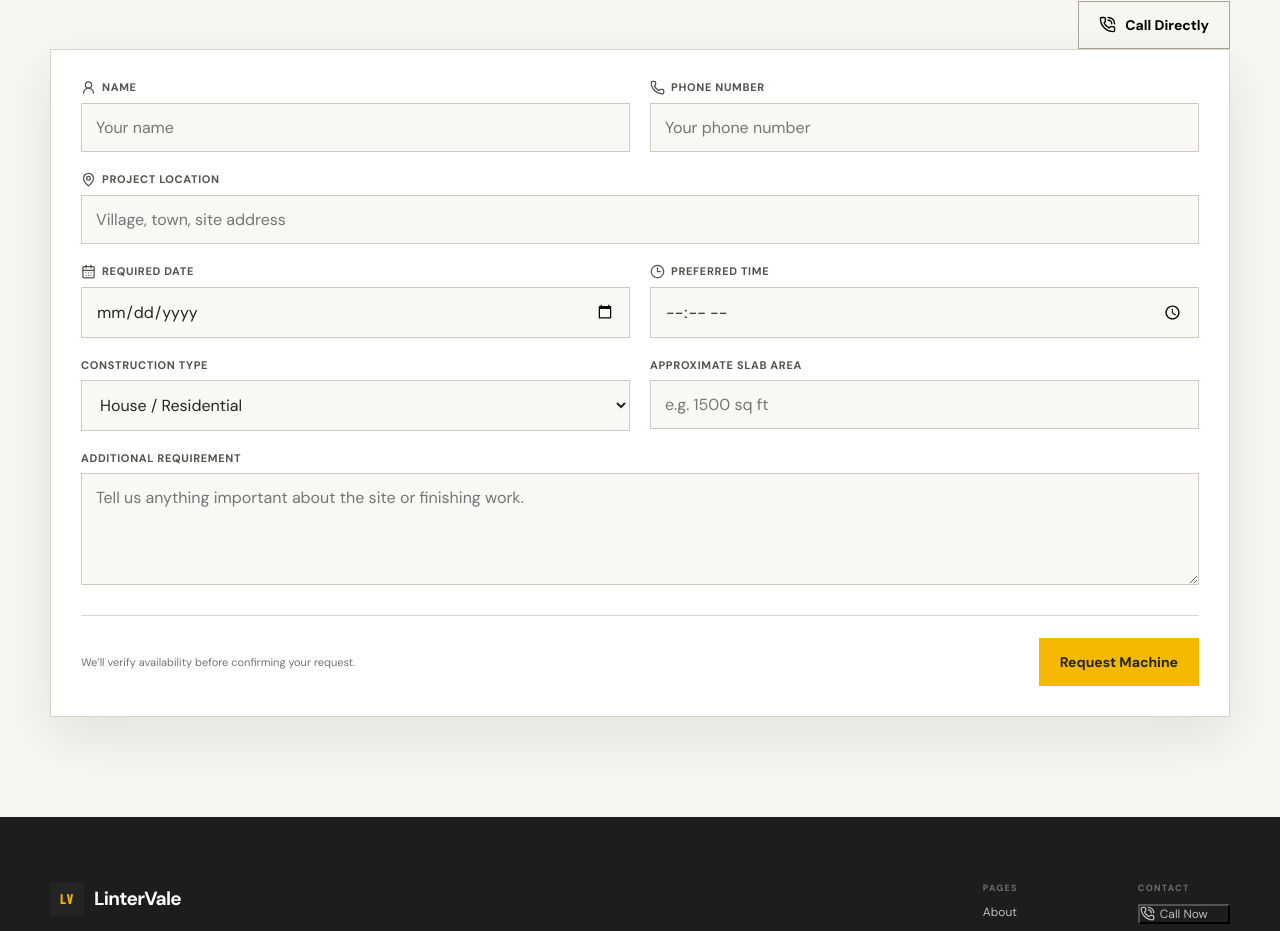
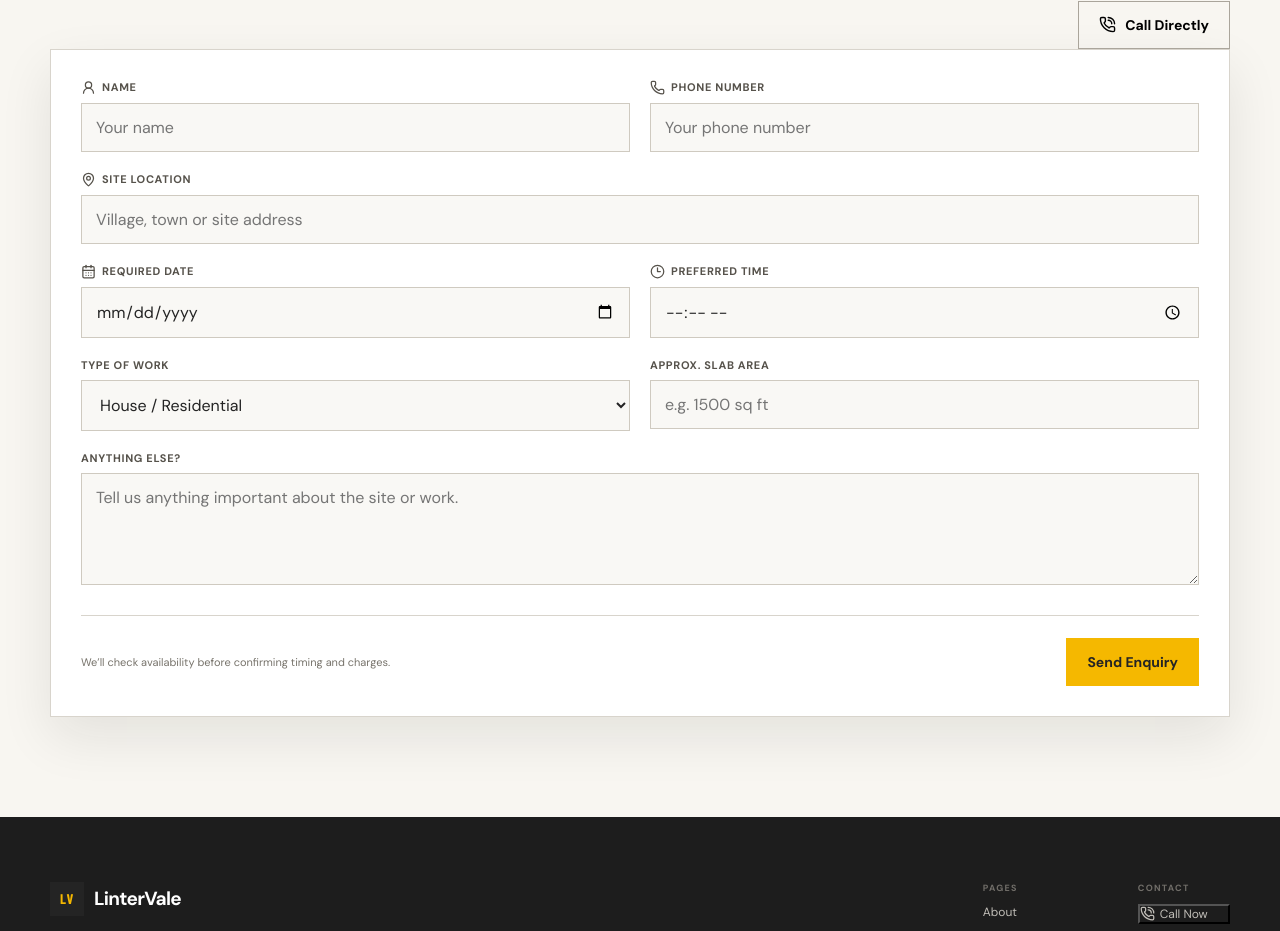
Before and after one commit to ojha-shubham/lintervale, a React (Vite) app: page /machine in a window 1280 px wide. Shown: the part 1659-2590 px from the top of the page. Built offline with nearby package versions, Linux system fonts and the light colour scheme.

Commit message:
Make customer-facing copy more natural

```diff
--- a/src/components/BookingForm/BookingForm.tsx
+++ b/src/components/BookingForm/BookingForm.tsx
@@ -1,12 +1,5 @@
 import { useState, type FormEvent } from "react";
-import {
-  CalendarDays,
-  CheckCircle2,
-  Clock3,
-  MapPin,
-  Phone,
-  UserRound,
-} from "lucide-react";
+import { CalendarDays, CheckCircle2, Clock3, MapPin, Phone, UserRound } from "lucide-react";
 import { requestMachineBooking } from "../../services/bookingService";
 import type { ConstructionType, MachineBookingRequest } from "../../types";
 import Button from "../Button/Button";
@@ -19,6 +12,7 @@ const constructionTypes: ConstructionType[] = [
   "Road / Civil Work",
   "Other",
 ];
+
 const initial: MachineBookingRequest = {
   name: "",
   phone: "",
@@ -32,16 +26,15 @@ const initial: MachineBookingRequest = {
 
 export default function BookingForm() {
   const { language } = useLanguage();
-  const h = language === "hinglish";
+  const isHinglish = language === "hinglish";
   const [form, setForm] = useState(initial);
   const [submitted, setSubmitted] = useState<string | null>(null);
   const [loading, setLoading] = useState(false);
-  function update<K extends keyof MachineBookingRequest>(
-    key: K,
-    value: MachineBookingRequest[K],
-  ) {
-    setForm((c) => ({ ...c, [key]: value }));
+
+  function update<K extends keyof MachineBookingRequest>(key: K, value: MachineBookingRequest[K]) {
+    setForm((current) => ({ ...current, [key]: value }));
   }
+
   async function submit(event: FormEvent<HTMLFormElement>) {
     event.preventDefault();
     setLoading(true);
@@ -49,162 +42,87 @@ export default function BookingForm() {
     setLoading(false);
     if (result.success) setSubmitted(result.reference);
   }
+
   const typeLabel = (type: ConstructionType) =>
-    h
+    isHinglish
       ? {
-          "House / Residential": "House / Residential",
+          "House / Residential": "Ghar / Residential",
           "Commercial Building": "Commercial Building",
           "RCC / Slab Work": "RCC / Slab Work",
           "Road / Civil Work": "Road / Civil Work",
           Other: "Other",
         }[type]
       : type;
-  if (submitted)
+
+  if (submitted) {
     return (
       <div className="booking-success">
-        <span className="success-icon">
-          <CheckCircle2 size={32} />
-        </span>
-        <span className="eyebrow">
-          {h ? "Enquiry Mil Gayi" : "Enquiry Received"}
-        </span>
-        <h3>
-          {h
-            ? "Aapki site details mil gayi hain."
-            : "We have your site details."}
-        </h3>
+        <span className="success-icon"><CheckCircle2 size={32} /></span>
+        <span className="eyebrow">{isHinglish ? "Enquiry Mil Gayi" : "Enquiry Received"}</span>
+        <h3>{isHinglish ? "Details mil gayi hain." : "We have your details."}</h3>
         <p>
-          {h
-            ? "Hum machine availability check karke timing aur charges confirm karne ke liye aapse contact karenge. Ye automatic booking confirmation nahi hai."
-            : "We’ll check machine availability and contact you to confirm the timing and charges. This enquiry is not an automatic booking confirmation."}
+          {isHinglish
+            ? "Ab availability check karke hum timing aur charges ke liye aapse contact karenge. Ye automatic booking confirmation nahi hai."
+            : "We’ll check availability and contact you to confirm timing and charges. This is an enquiry, not an automatic booking confirmation."}
         </p>
         <div className="reference">Reference: {submitted}</div>
-        <Button
-          type="button"
-          variant="dark"
-          onClick={() => {
-            setSubmitted(null);
-            setForm(initial);
-          }}
-        >
-          {h ? "Ek Aur Enquiry Bhejein" : "Submit Another Enquiry"}
+        <Button type="button" variant="dark" onClick={() => { setSubmitted(null); setForm(initial); }}>
+          {isHinglish ? "Ek Aur Enquiry Bhejein" : "Send Another Enquiry"}
         </Button>
       </div>
     );
+  }
+
   return (
     <form className="booking-form" onSubmit={submit}>
       <div className="form-grid">
         <label>
-          <span>
-            <UserRound size={15} /> {h ? "Naam" : "Name"}
-          </span>
-          <input
-            required
-            value={form.name}
-            onChange={(e) => update("name", e.target.value)}
-            placeholder={h ? "Apna naam" : "Your name"}
-          />
+          <span><UserRound size={15} /> {isHinglish ? "Naam" : "Name"}</span>
+          <input required value={form.name} onChange={(event) => update("name", event.target.value)} placeholder={isHinglish ? "Apna naam" : "Your name"} />
         </label>
+
         <label>
-          <span>
-            <Phone size={15} /> {h ? "Phone Number" : "Phone Number"}
-          </span>
-          <input
-            required
-            type="tel"
-            inputMode="tel"
-            value={form.phone}
-            onChange={(e) => update("phone", e.target.value)}
-            placeholder={h ? "Apna phone number" : "Your phone number"}
-          />
+          <span><Phone size={15} /> {isHinglish ? "Phone Number" : "Phone Number"}</span>
+          <input required type="tel" inputMode="tel" value={form.phone} onChange={(event) => update("phone", event.target.value)} placeholder={isHinglish ? "Apna phone number" : "Your phone number"} />
         </label>
+
         <label className="field-wide">
-          <span>
-            <MapPin size={15} /> {h ? "Project Location" : "Project Location"}
-          </span>
-          <input
-            required
-            value={form.location}
-            onChange={(e) => update("location", e.target.value)}
-            placeholder={
-              h ? "Gaon, town ya site address" : "Village, town, site address"
-            }
-          />
+          <span><MapPin size={15} /> {isHinglish ? "Site Kahan Hai?" : "Site Location"}</span>
+          <input required value={form.location} onChange={(event) => update("location", event.target.value)} placeholder={isHinglish ? "Gaon, town ya site address" : "Village, town or site address"} />
         </label>
+
         <label>
-          <span>
-            <CalendarDays size={15} /> {h ? "Required Date" : "Required Date"}
-          </span>
-          <input
-            required
-            type="date"
-            min={new Date().toISOString().split("T")[0]}
-            value={form.date}
-            onChange={(e) => update("date", e.target.value)}
-          />
+          <span><CalendarDays size={15} /> {isHinglish ? "Kab Chahiye?" : "Required Date"}</span>
+          <input required type="date" min={new Date().toISOString().split("T")[0]} value={form.date} onChange={(event) => update("date", event.target.value)} />
         </label>
+
         <label>
-          <span>
-            <Clock3 size={15} /> {h ? "Preferred Time" : "Preferred Time"}
-          </span>
-          <input
-            required
-            type="time"
-            value={form.time}
-            onChange={(e) => update("time", e.target.value)}
-          />
+          <span><Clock3 size={15} /> {isHinglish ? "Kis Time?" : "Preferred Time"}</span>
+          <input required type="time" value={form.time} onChange={(event) => update("time", event.target.value)} />
         </label>
+
         <label>
-          <span>{h ? "Construction Type" : "Construction Type"}</span>
-          <select
-            value={form.constructionType}
-            onChange={(e) =>
-              update("constructionType", e.target.value as ConstructionType)
-            }
-          >
-            {constructionTypes.map((type) => (
-              <option key={type} value={type}>
-                {typeLabel(type)}
-              </option>
-            ))}
+          <span>{isHinglish ? "Kaam Kis Type Ka Hai?" : "Type of Work"}</span>
+          <select value={form.constructionType} onChange={(event) => update("constructionType", event.target.value as ConstructionType)}>
+            {constructionTypes.map((type) => <option key={type} value={type}>{typeLabel(type)}</option>)}
           </select>
         </label>
+
         <label>
-          <span>{h ? "Approx. Slab Area" : "Approximate Slab Area"}</span>
-          <input
-            value={form.slabArea}
-            onChange={(e) => update("slabArea", e.target.value)}
-            placeholder={h ? "Jaise 1500 sq ft" : "e.g. 1500 sq ft"}
-          />
+          <span>{isHinglish ? "Approx. Area" : "Approx. Slab Area"}</span>
+          <input value={form.slabArea} onChange={(event) => update("slabArea", event.target.value)} placeholder={isHinglish ? "Jaise 1500 sq ft" : "e.g. 1500 sq ft"} />
         </label>
+
         <label className="field-wide">
-          <span>{h ? "Additional Requirement" : "Additional Requirement"}</span>
-          <textarea
-            rows={4}
-            value={form.requirement}
-            onChange={(e) => update("requirement", e.target.value)}
-            placeholder={
-              h
-                ? "Site ya finishing work ke baare mein zaroori baat likhein."
-                : "Tell us anything important about the site or finishing work."
-            }
-          />
+          <span>{isHinglish ? "Aur Kuch Batana Hai?" : "Anything Else?"}</span>
+          <textarea rows={4} value={form.requirement} onChange={(event) => update("requirement", event.target.value)} placeholder={isHinglish ? "Site ya kaam ke baare mein zaroori baat likhein." : "Tell us anything important about the site or work."} />
         </label>
       </div>
+
       <div className="form-footer">
-        <p>
-          {h
-            ? "Request confirm karne se pehle hum availability verify karenge."
-            : "We’ll verify availability before confirming your request."}
-        </p>
+        <p>{isHinglish ? "Availability check hone ke baad timing aur charges confirm karenge." : "We’ll check availability before confirming timing and charges."}</p>
         <Button type="submit" disabled={loading}>
-          {loading
-            ? h
-              ? "Enquiry bhej rahe hain…"
-              : "Sending Enquiry…"
-            : h
-              ? "Machine Request Karein"
-              : "Request Machine"}
+          {loading ? (isHinglish ? "Bhej rahe hain…" : "Sending…") : (isHinglish ? "Enquiry Bhejein" : "Send Enquiry")}
         </Button>
       </div>
     </form>
```
